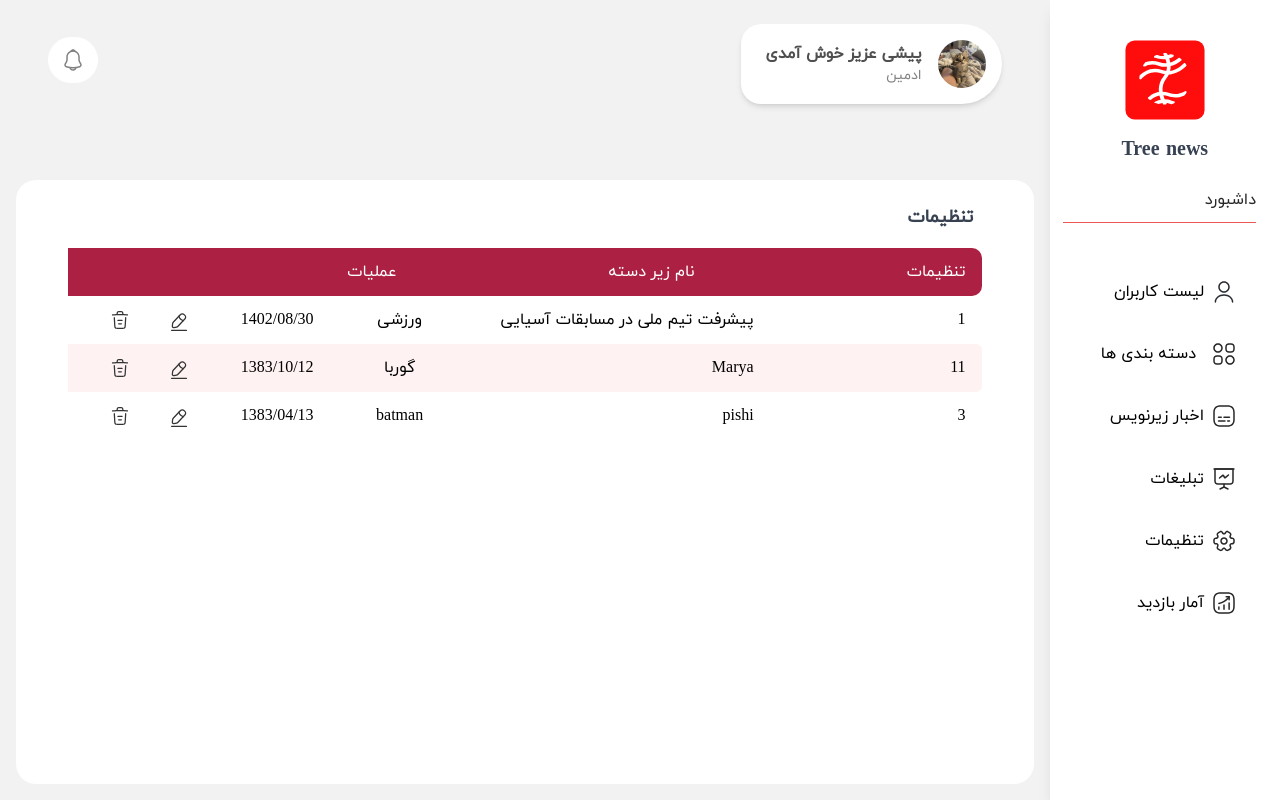
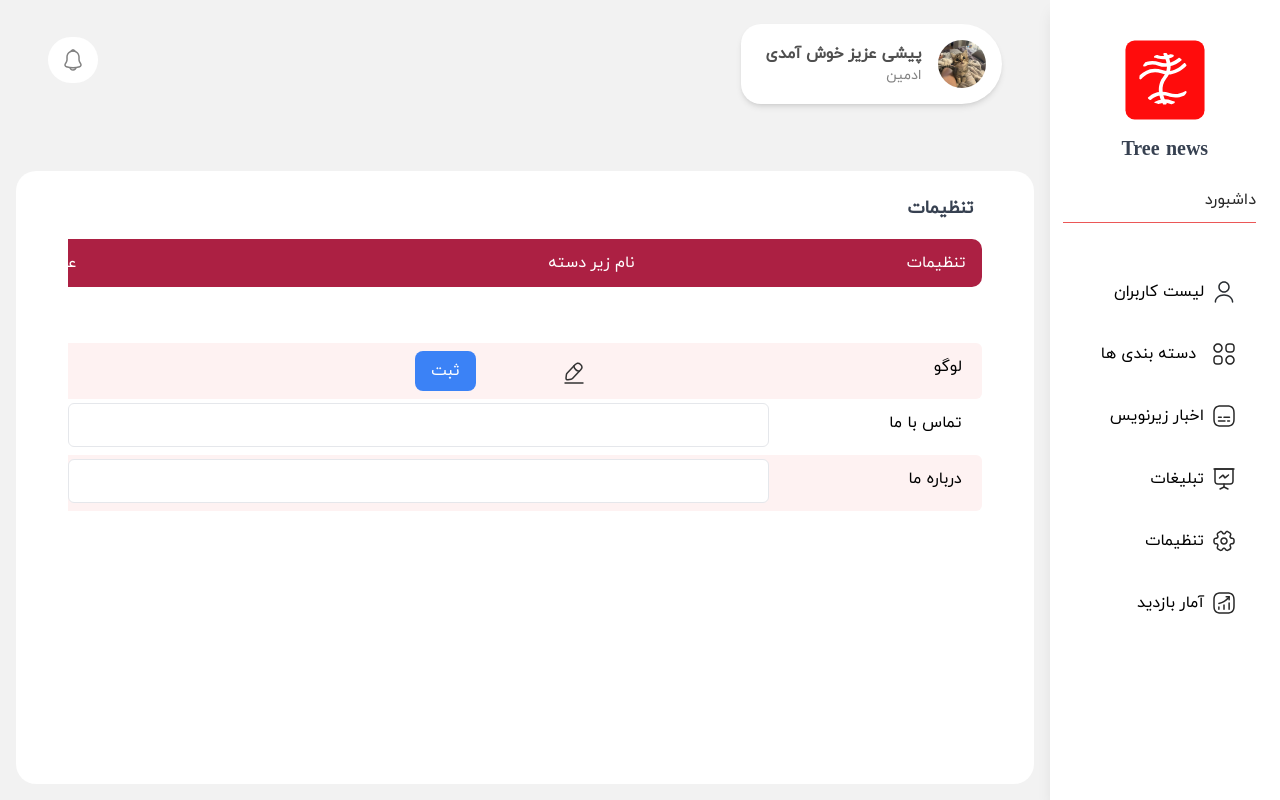
Before and after one commit to MahlaBagherii/my-news, a Next.js app: page /panel/setting in a window 1280 px wide. Built offline with nearby package versions, Linux system fonts and the light colour scheme.

Commit message:
ادیت-مجدد-تنظیمات

```diff
--- a/src/app/panel/setting/page.tsx
+++ b/src/app/panel/setting/page.tsx
@@ -1,99 +1,84 @@
 "use client";
 
-import { useRouter } from "next/navigation";
-
-const Dashboard = () => {
-  const router = useRouter();
-  const fakeNews = [
-    {
-      id: 1,
-      title: "پیشرفت تیم ملی در مسابقات آسیایی",
-      category: "ورزشی",
-      date: "1402/08/30",
-      status: true
-    },
-    {
-      id: 11,
-      title: "Marya",
-      category: "گوربا",
-      date: "1383/10/12",
-      status: false
-    },
-    {
-      id: 3,
-      title: "pishi",
-      category: "batman",
-      date: "1383/04/13",
-      status: true
-    }
-  ];
-  const handleAddNews = () => {
-    router.push("/panel/add-news");
-  };
+const page = () => {
   return (
     <div className="flex items-center justify-center px-5">
       <div className="w-full rounded-[20px]">
-        <div className="flex items-center justify-between px-6 mt-2 ">
-          <h1 className="text-lg font-bold text-gray-700"> تنظیمات</h1>
-
-
+        <div className="flex items-center justify-between px-6 mt-2">
+          <h1 className="text-lg font-bold text-gray-700">تنظیمات</h1>
         </div>
 
-        <div className="overflow-x-auto mx-4 mt-4 ">
-          <div className="w-full bg-white  shadow-md overflow-hidden  ">
-            <div className="bg-[#AC2043] text-white rounded-[10px] w-[1103px] flex ">
-              <p className="py-3 px-4 text-right ">تنظیمات</p>
-              <p className="py-3 px-24 text-right mr-[100px] "> نام زیر دسته</p>
-              <p className="py-3 px-4 text-right mr-[100px] "> عملیات</p>
+        <div className="overflow-x-auto mx-4 mt-4">
+          <div className="w-full bg-white shadow-md overflow-hidden">
+            <div className="bg-[#AC2043] text-white rounded-[10px] w-[1103px] flex">
+              <span className="py-3 px-4 text-right">تنظیمات</span>
+              <span className="py-3 px-24 text-right mr-[160px]">
+                نام زیر دسته
+              </span>
+              <span className="py-3 px-4 text-right mr-[360px]">عملیات</span>
+            </div>
 
-            </div>
-            <div>
-              {fakeNews.map((news) => (
-                <div
-                  key={news.id}
-                  className="even:bg-red-50 rounded-md w-[1103px] flex  "
-                >
-                  <p className="py-3 px-4 text-right w-[20px]">{news.id}</p>
-                  <p className="py-3 px-24 text-right w-[380px] mr-[100px] text-nowrap ">
-                    {news.title}{" "}
-                  </p>
-                  <p className="py-3 px-4 text-right w-[140px] flex justify-center">
-                    {news.category}
-                  </p>
-                  <p className="py-3 px-4 text-right">{news.date}</p>
-                  <div className="py-3 px-4 text-right w-[150px] flex justify-around ">
+            <div className="even:bg-red-50 rounded-md w-[1103px] flex mt-14 h-[56px]">
+              <span className="py-3 px-5 text-right w-[380px]">لوگو</span>
+
+              <div className="py-3 px-4 text-right w-[150px] flex justify-between items-center">
                 <button>
                   <img
                     src="/icons/edit.svg"
-                        alt="Active"
-                        className="w-5 h-5 inline"
+                    alt="edit"
+                    className="w-6 h-6 mt-1 ml-[110px]"
                   />
                 </button>
+                <button className="bg-blue-500 text-white py-2 px-4 rounded-lg">
+                  ثبت
+                </button>
+              </div>
+            </div>
+
+            <div className="even:bg-red-50 rounded-md w-[1103px] h-[56px] flex">
+              <span className="py-3 px-5 text-right w-[380px]">تماس با ما</span>
+              <div className="flex py-1">
+                <input
+                  type="text"
+                  className="border rounded-md p-2 mb-1 w-[720px]"
+                />
+                <div className="flex justify-between items-center">
                   <button>
                     <img
-                        src="/icons/trash.svg"
-                        alt="Delete"
-                        className="w-5 h-5"
+                      src="/icons/edit.svg"
+                      alt="edit"
+                      className="w-6 h-6 mt-1 ml-[110px]"
                     />
                   </button>
+                  <button className="bg-blue-500 text-white py-2 px-4 rounded-lg">
+                    ثبت
+                  </button>
                 </div>
-                  <p className="py-3 px-3 text-right flex justify-center w-[120px]  ">
-                    {news.status ? (
+              </div>
+            </div>
+
+            <div className="even:bg-red-50 rounded-md w-[1103px] h-[56px] flex">
+              <span className="py-3 px-5 text-right w-[380px]">درباره ما</span>
+              <div className="flex  py-1">
+                {" "}
+                {/* کاهش فاصله padding و margin */}
+                <input
+                  type="text"
+                  className="border rounded-md p-2 mb-1 w-[720px]"
+                />
+                <div className="flex justify-between items-center">
+                  <button>
                     <img
-                        src="/icons/tick.svg"
-                        alt="Active"
-                        className="w-5 h-5 inline"
+                      src="/icons/edit.svg"
+                      alt="edit"
+                      className="w-6 h-6 mt-1 ml-[110px]"
                     />
-                    ) : (
-                      <img
-                        src="/icons/close.svg"
-                        alt="Active"
-                        className="w-5 h-5 inline"
-                      />
-                    )}
-                  </p>
+                  </button>
+                  <button className="bg-blue-500 text-white py-2 px-4 rounded-lg">
+                    ثبت
+                  </button>
                 </div>
-              ))}
+              </div>
             </div>
           </div>
         </div>
@@ -101,4 +86,5 @@ const Dashboard = () => {
     </div>
   );
 };
-export default Dashboard;
+
+export default page;
```
Lines whose indentation alone changed are shown as unchanged.
